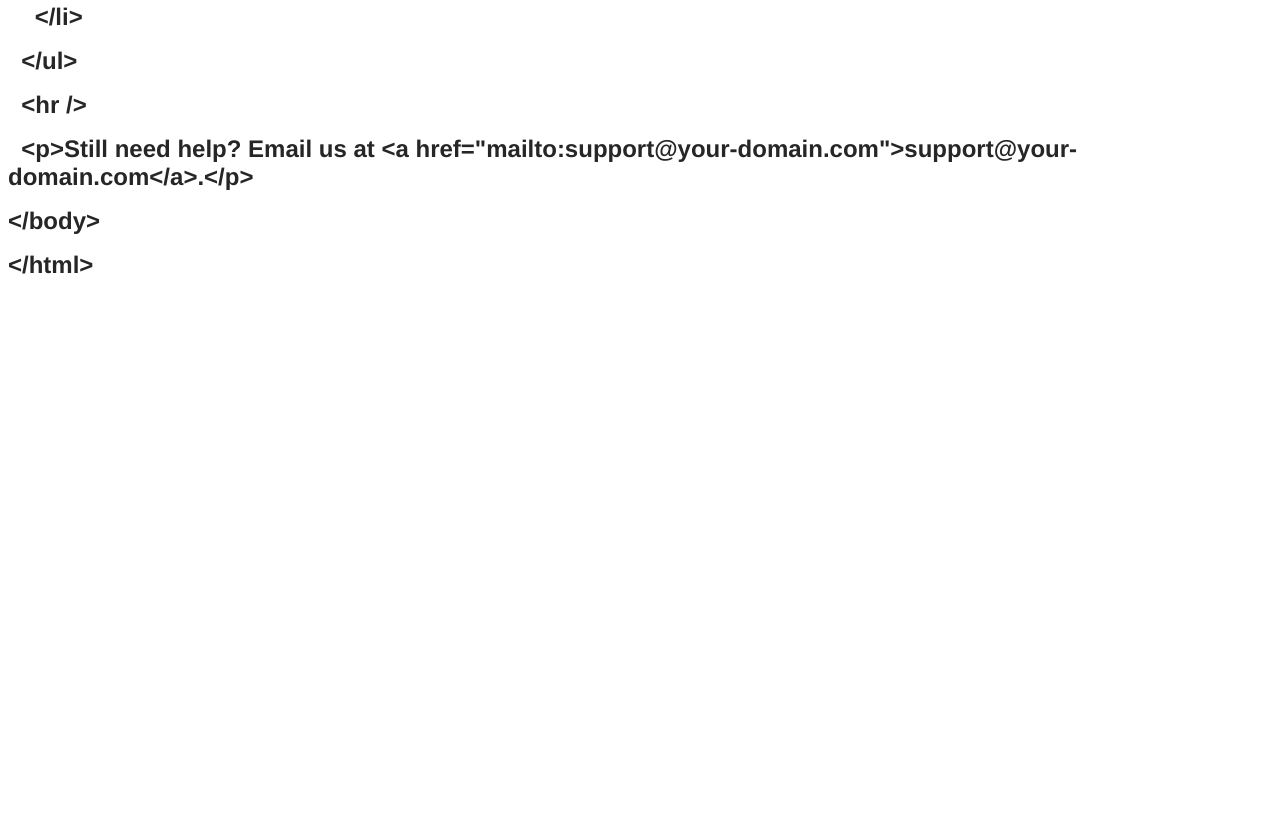
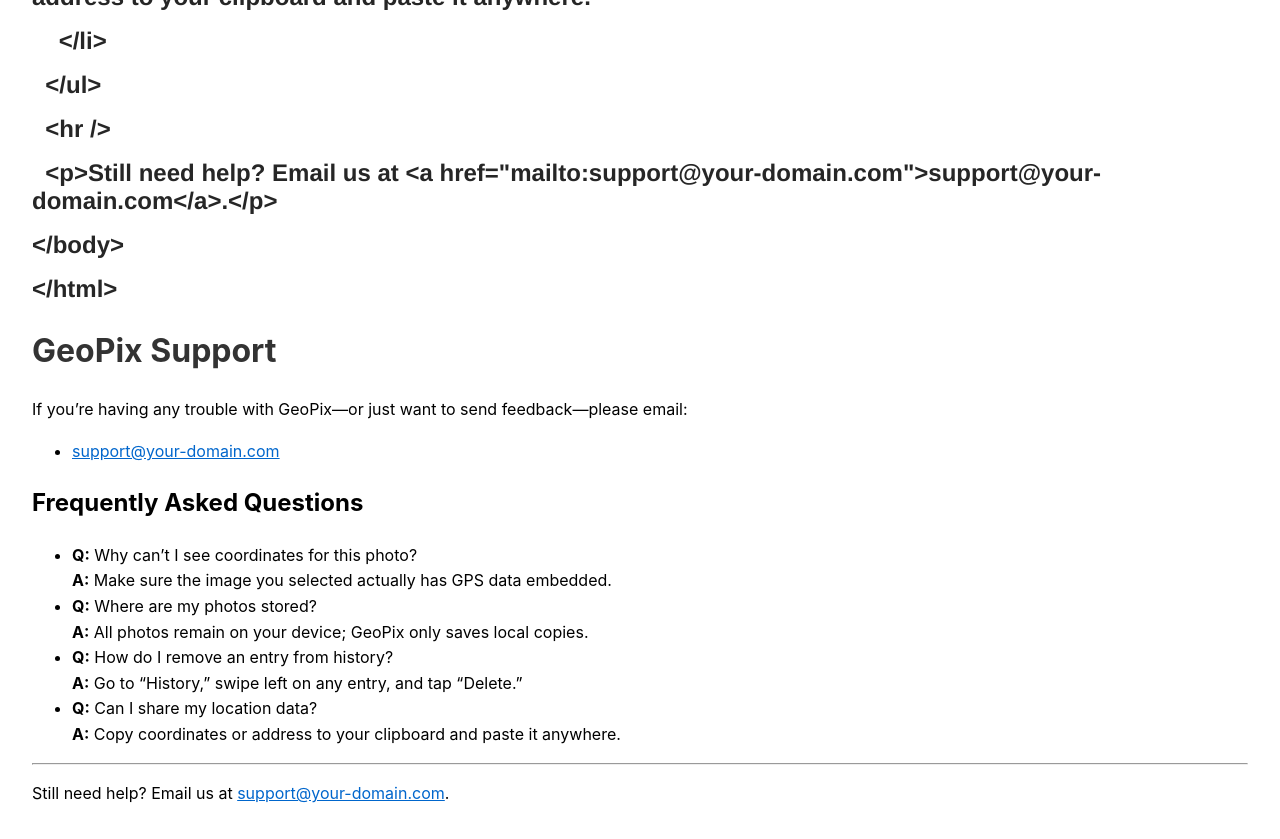
Before and after one commit to sundk8005/sundk8005.github.io, a plain HTML site: page support.html in a window 1280 px wide. Shown: the part 1412-2251 px from the top of the page. Before the commit the page ends 1707 px from the top, so only its background shows below. Drawn offline with Linux system fonts and the light colour scheme.

Commit message:
update support page

```diff
--- a/support.html
+++ b/support.html
@@ -49,3 +49,44 @@
 <h1 style="margin: 0.0px 0.0px 16.1px 0.0px; font: 24.0px 'Helvetica Neue'; color: #262626; -webkit-text-stroke: #262626"><span class="s1"><b>&lt;/html&gt;</b></span></h1>
 </body>
 </html>
+
+<!DOCTYPE html>
+<html lang="en">
+<head>
+  <meta charset="utf-8">
+  <title>GeoPix Support</title>
+  <style>
+    body { font-family: -apple-system, sans-serif; margin: 2rem; line-height: 1.6; }
+    h1 { color: #333; }
+    a  { color: #0066cc; }
+  </style>
+</head>
+<body>
+  <h1>GeoPix Support</h1>
+  <p>If you’re having any trouble with GeoPix—or just want to send feedback—please email:</p>
+  <ul>
+    <li><a href="mailto:support@your-domain.com">support@your-domain.com</a></li>
+  </ul>
+  <h2>Frequently Asked Questions</h2>
+  <ul>
+    <li>
+      <strong>Q:</strong> Why can’t I see coordinates for this photo?<br/>
+      <strong>A:</strong> Make sure the image you selected actually has GPS data embedded.
+    </li>
+    <li>
+      <strong>Q:</strong> Where are my photos stored?<br/>
+      <strong>A:</strong> All photos remain on your device; GeoPix only saves local copies.
+    </li>
+    <li>
+      <strong>Q:</strong> How do I remove an entry from history?<br/>
+      <strong>A:</strong> Go to “History,” swipe left on any entry, and tap “Delete.”
+    </li>
+    <li>
+      <strong>Q:</strong> Can I share my location data?<br/>
+      <strong>A:</strong> Copy coordinates or address to your clipboard and paste it anywhere.
+    </li>
+  </ul>
+  <hr/>
+  <p>Still need help? Email us at <a href="mailto:support@your-domain.com">support@your-domain.com</a>.</p>
+</body>
+</html>
```
